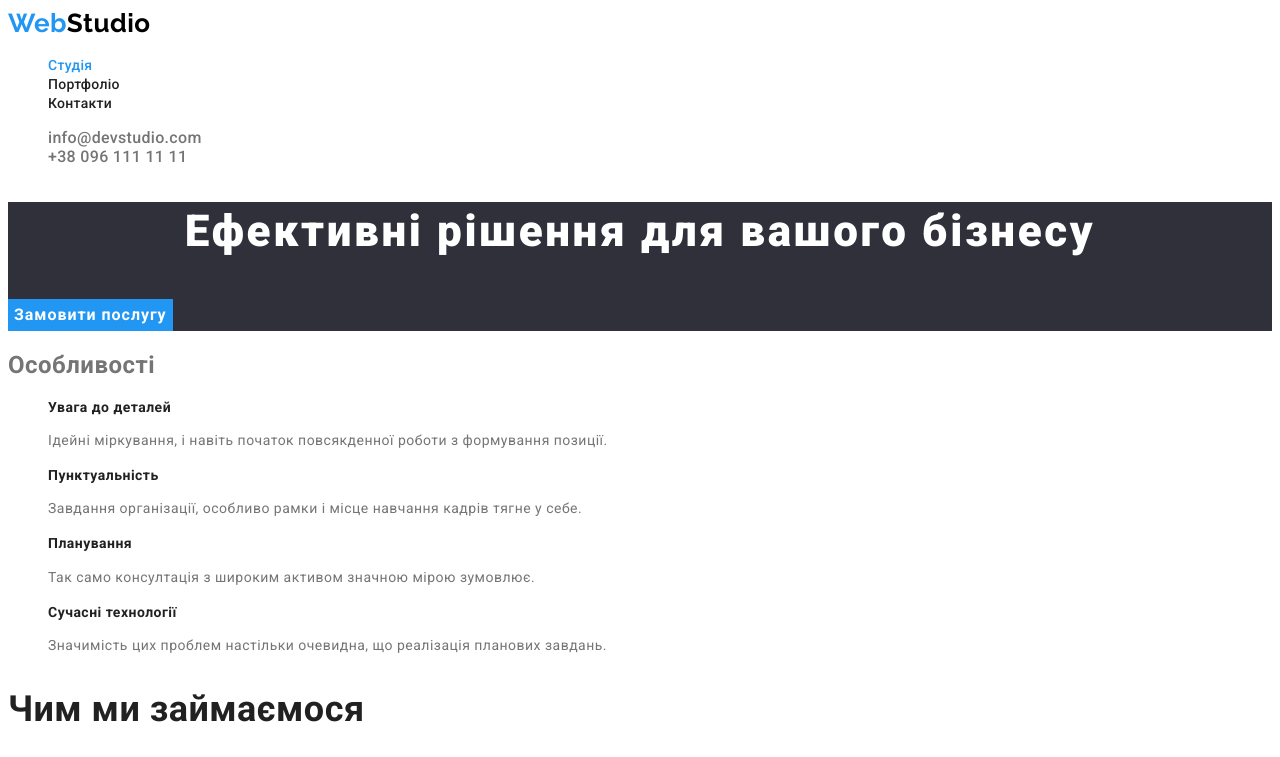
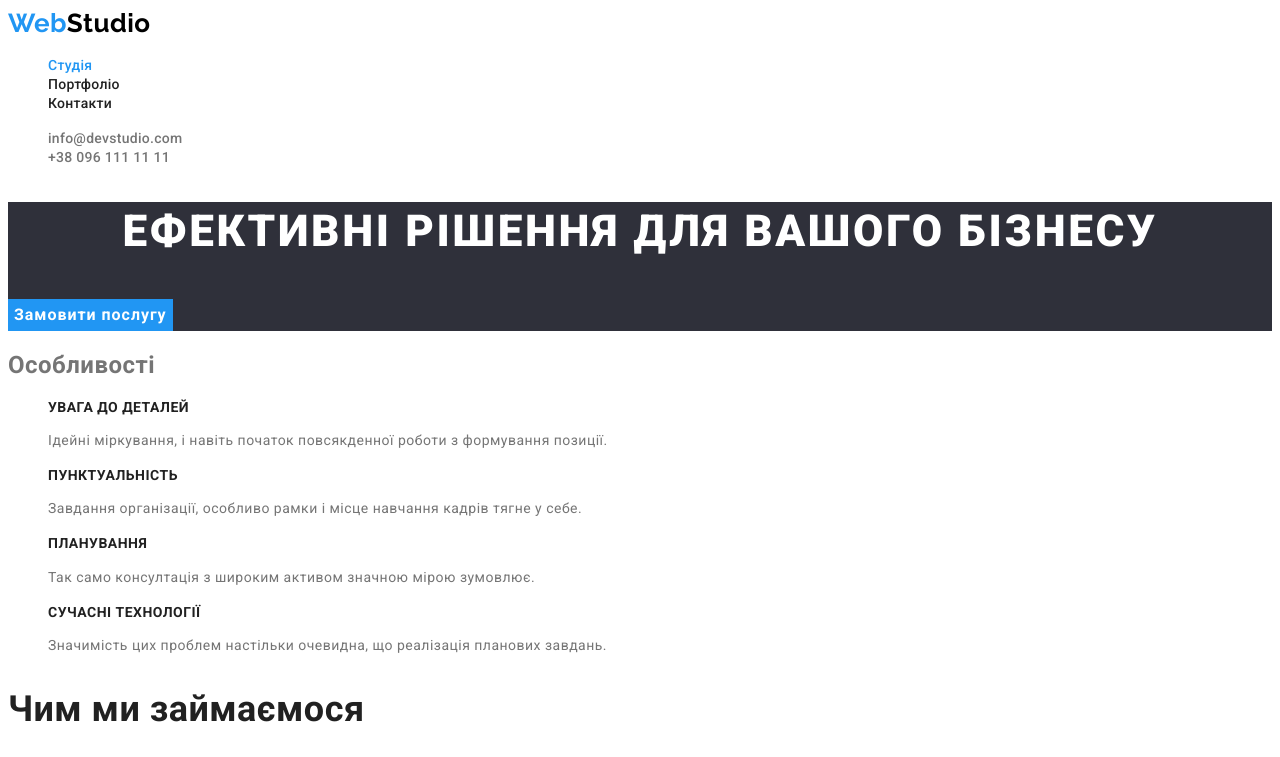
Before and after one commit to di-liza/goit-markup-hw-02, a plain HTML site: page index.html in a window 1280 px wide. Shown: the top 757 px of the page. Drawn offline with Linux system fonts and the light colour scheme.

Commit message:
Виправила помилки

```diff
--- a/css/styles.css
+++ b/css/styles.css
@@ -35,7 +35,7 @@ body{
     cursor: pointer;
 }
 
-/* Шапка */
+/* ----------HEADER---------- */
 /* Лого */
 .logo{
     color: var(--logo-second-color);
@@ -62,7 +62,7 @@ body{
     color: var(--accent-color);
 }
 
-/* Відображення поточної сторінки*/
+/* Виділення поточної сторінки кольором*/
 .site-nav .link.current{
     color: var(--accent-color);
 }
@@ -71,11 +71,9 @@ body{
     color: var(--primary-text-color);
     letter-spacing: 0.02em;
     font-weight: 500;
+    font-size: 14px;
 }
-/* .contact.link{
-    color: var(--primary-text-color);
-    letter-spacing: 0.03em;
-} */
+
 .contact.link:hover,
 .contact.link:focus{
     color: var(--accent-color);
@@ -95,6 +93,7 @@ body{
     font-weight: 900;
     letter-spacing: 0.06em;
     text-align: center;
+    text-transform: uppercase;
 }
 
 /* Кнопка Замовити послугу */
@@ -119,8 +118,8 @@ body{
 .features-subtitle{
     font-size: 14px;
     line-height: 1.17;
-    font-weight: 700;
     color: var(--title-text-color);
+    text-transform: uppercase;
 }
 .features-text{
     font-size: 14px;
@@ -171,7 +170,6 @@ body{
     color: var(--title-text-color);
     font-size: 18px;
     line-height: 2;
-    font-weight: 700;
     letter-spacing: 0.06em;
 }
 
@@ -190,9 +188,7 @@ body{
 }
 
 
-
-
-/* Стилізування футеру */
+/* ----------FOOTER---------- */
 .bottom {
     background-color: var(--title-text-color);
 }
```
Also changed, not shown: portfolio.html (+1 -2 lines).
